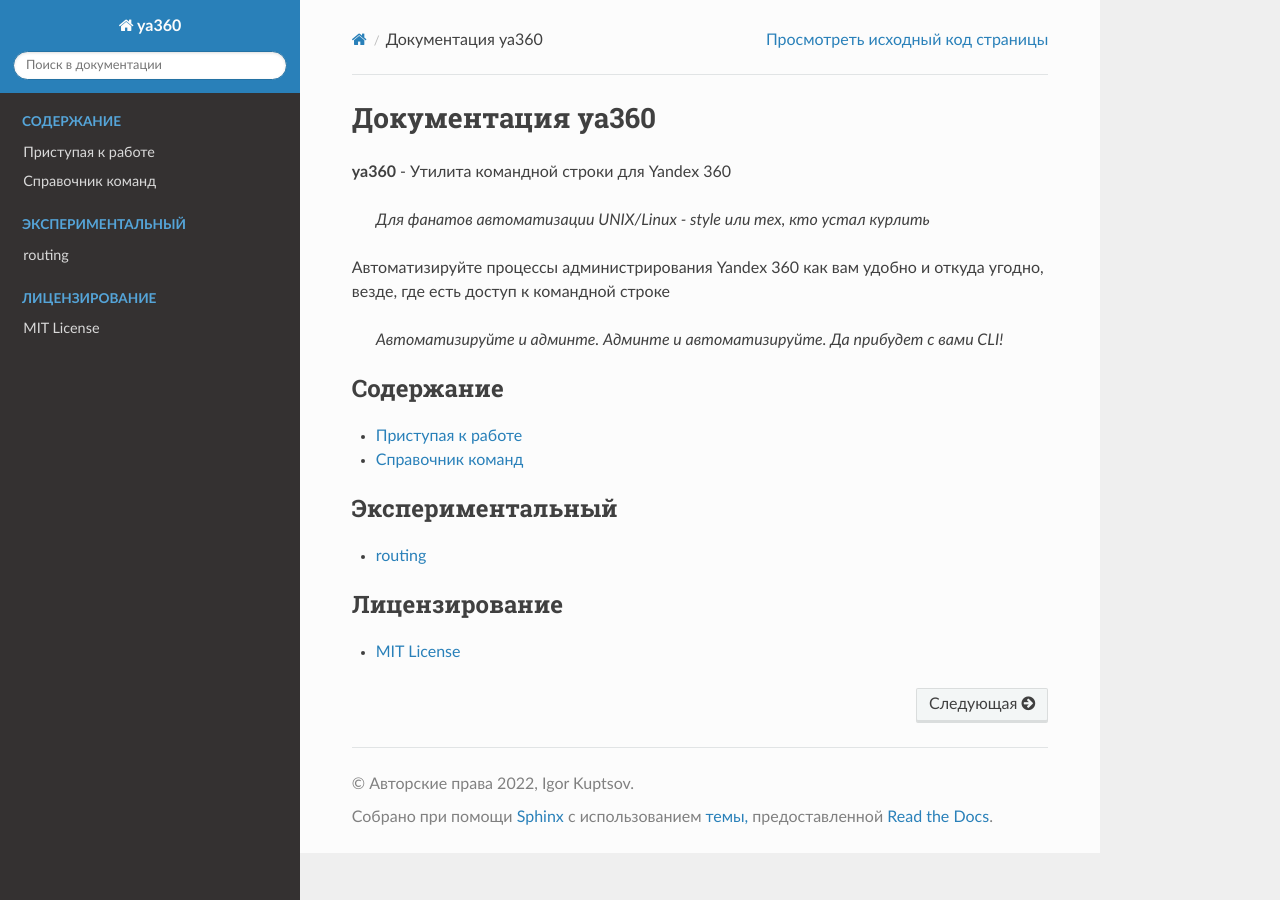
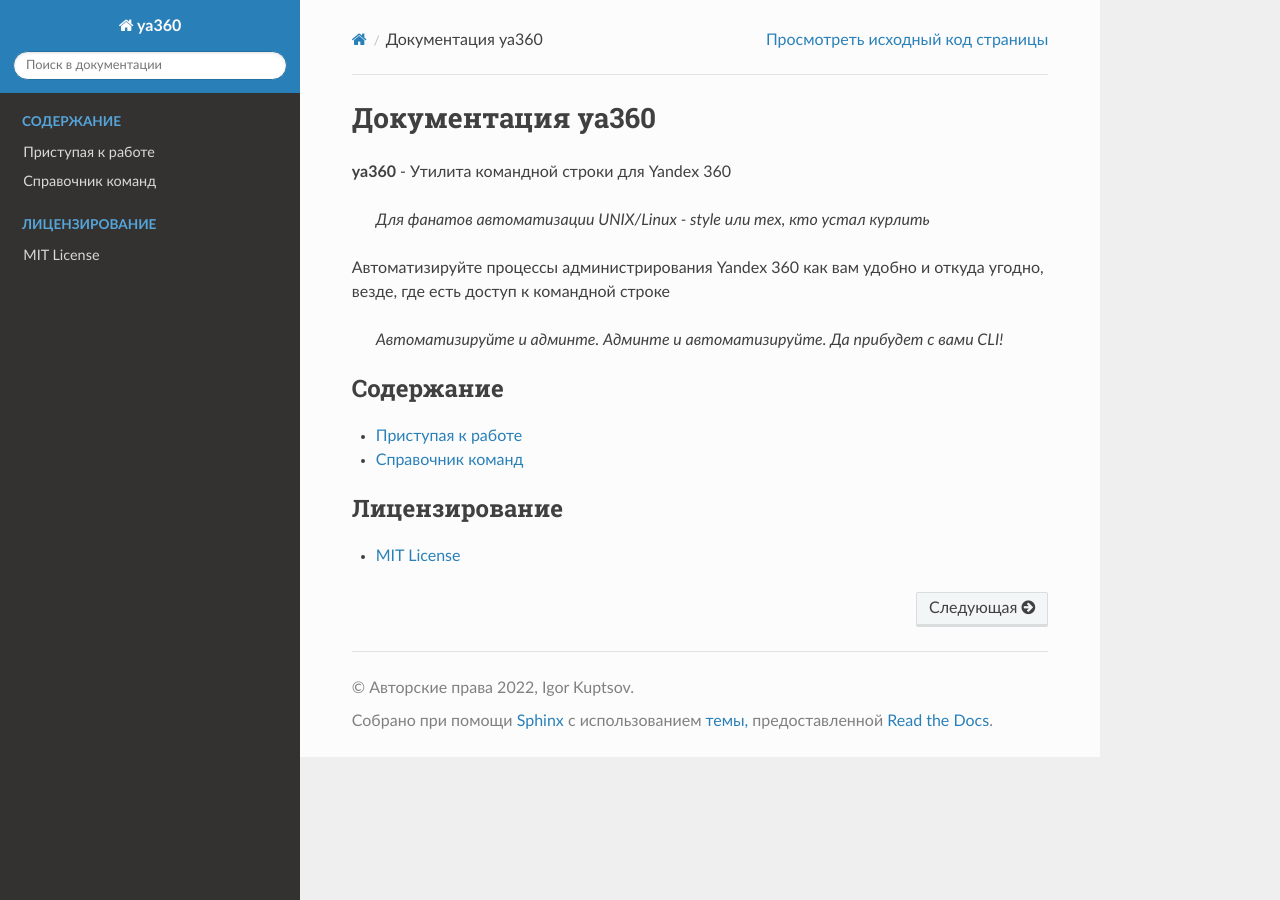
Before and after one commit to imercury13/ya360, a Sphinx documentation site: the page built from docs/source/index.rst, in a window 1280 px wide. Built offline with Sphinx 7.4.7 and the Read the Docs theme 2.0.0, drawn with Linux system fonts in a browser that asks for light colours.

Commit message:
Update index.rst

```diff
--- a/docs/source/index.rst
+++ b/docs/source/index.rst
@@ -25,12 +25,6 @@
 
 .. toctree::
    :maxdepth: 6
-   :caption:  Экспериментальный
-
-   routing
-
-.. toctree::
-   :maxdepth: 6
    :caption:  Лицензирование
 
    lic
```
